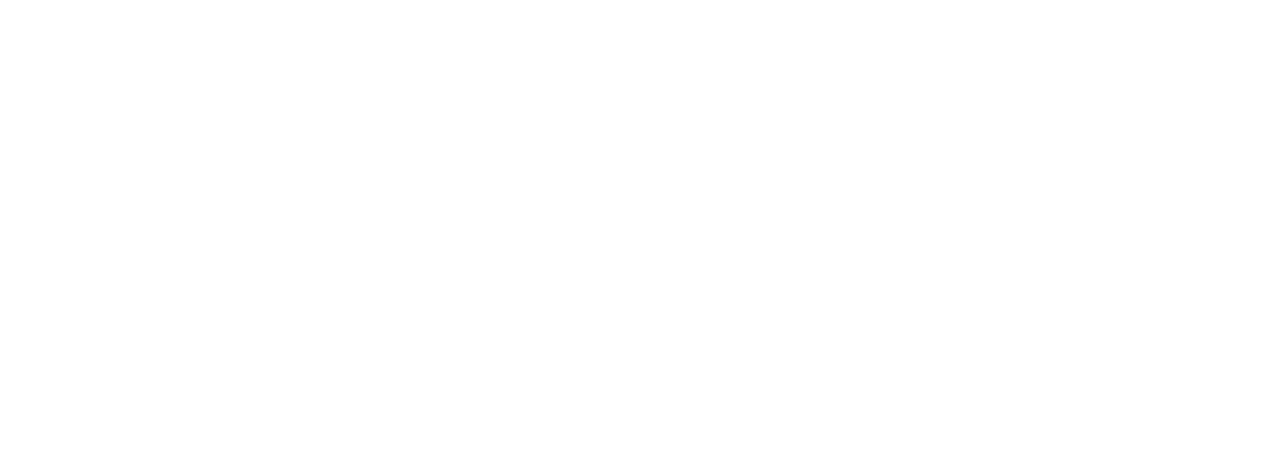
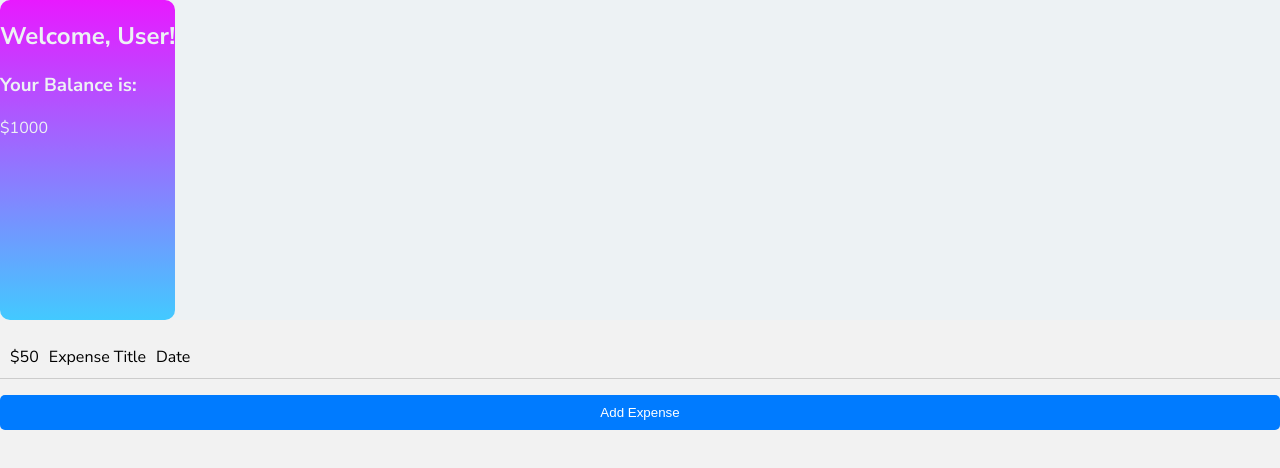
Before and after one commit to Adinakallus/FullStack3, a plain HTML site: page HTML/Dashboard.html in a window 1280 px wide. Drawn offline with Linux system fonts and the light colour scheme.

Commit message:
more css

```diff
--- /dev/null
+++ b/CSS/Dashboard.css
@@ -0,0 +1,80 @@
+/* BackGround: #EDF2F4
+   bigColor1: #40c9ff -blue
+   bigColor2: #e81cff-purple
+
+
+*/
+
+
+body, html {
+    margin: 0;
+    padding: 0;
+}
+
+.top {
+    background-color: #EDF2F4;
+    height: 40vh;
+    display: flex;
+}
+
+.left {
+    flex: 1;
+}
+
+.right {
+    flex: 1;
+}
+
+.grad {
+    color:#EDF2F4;
+    border-radius: 10px;
+
+    background: hsla(197, 100%, 63%, 1);
+
+    background: linear-gradient(90deg, hsla(197, 100%, 63%, 1) 0%, hsla(294, 100%, 55%, 1) 100%);
+
+    background: -moz-linear-gradient(90deg, hsla(197, 100%, 63%, 1) 0%, hsla(294, 100%, 55%, 1) 100%);
+
+    background: -webkit-linear-gradient(90deg, hsla(197, 100%, 63%, 1) 0%, hsla(294, 100%, 55%, 1) 100%);
+
+    filter: progid: DXImageTransform.Microsoft.gradient( startColorstr="#40C9FF", endColorstr="#E81CFF", GradientType=1 );
+
+}
+.balanceBox {
+   }
+.bottom {
+    /* Styles for the bottom section */
+}
+
+.transactions {
+    list-style: none;
+    padding: 0;
+}
+
+.transactionItem {
+    display: flex;
+    align-items: center;
+    padding: 10px;
+    border-bottom: 1px solid #ccc; /* Optional: Add border between transaction items */
+}
+
+.transactionInfo {
+    flex: 1;
+    display: flex;
+}
+
+.amount,
+.title,
+.date {
+    margin-right: 10px;
+}
+
+.arrow {
+    width: 20px;
+    height: 20px;
+    /* Styles for the arrows */
+}
+
+.addExpenseBtn {
+    /* Styles for the add expense button */
+}
--- a/CSS/Styles.css
+++ b/CSS/Styles.css
@@ -1,6 +1,10 @@
+@import url('https://fonts.googleapis.com/css2?family=Nunito+Sans:ital,opsz,wght@0,6..12,200..1000;1,6..12,200..1000&display=swap');
+
 body {
-    font-family: Arial, sans-serif;
+    font-family: "Nunito Sans", sans-serif;
     background-color: #f2f2f2;
+    /* background: linear-gradient(to bottom, rgba(179,220,237,1) 0%, rgba(41,184,229,1) 50%, rgba(188,224,238,1) 100%); */
+
 }
 .container {
     max-width: 400px;
--- a/HTML/Dashboard.html
+++ b/HTML/Dashboard.html
@@ -0,0 +1,48 @@
+<!DOCTYPE html>
+<html lang="en">
+
+<head>
+    <meta charset="UTF-8">
+    <meta http-equiv="X-UA-Compatible" content="IE=edge">
+    <meta name="viewport" content="width=device-width, initial-scale=1.0">
+    <title>BudgetBuddy </title>
+    <link rel="stylesheet" href="../CSS/Dashboard.css">
+    <link rel="stylesheet" href="../CSS/Styles.css">
+    <link rel="stylesheet" href="https://cdnjs.cloudflare.com/ajax/libs/font-awesome/5.15.3/css/all.min.css" integrity="sha512-iBBXm8fW90+nuLcSKlbmrPcLa0OT92xO1BIsZ+ywDWZCvqsWgccV3gFoRBv0z+8dLJgyAHIhR35VZc2oM/gI1w==" crossorigin="anonymous" referrerpolicy="no-referrer"/>
+
+</head>
+<body>
+    <div class="dashboardContainer">
+        <div class="top">
+            <div class="grad">
+                <div class="left">
+                    <h2>Welcome, <span id="userName">User</span>!</h2>
+                </div>
+                <div class="right">
+                    <div class="balanceBox">
+                        <h3>Your Balance is:</h3>
+                        <div class="balanceAmount">$1000</div>
+                    </div>
+                </div>
+            </div>
+           </div>
+        <div class="bottom">
+            <ul class="transactions">
+                <li>
+                    <div class="transactionItem">
+                        <div class="transactionInfo">
+                            <div class="amount">$50</div>
+                            <div class="title">Expense Title</div>
+                            <div class="date">Date</div>
+                        </div>
+                        <div class="arrow down"></div>
+                    </div>
+                </li>
+                <!-- More transaction items -->
+            </ul>
+            <button class="addExpenseBtn">Add Expense</button>
+        </div>
+    </div>
+
+
+</body>
```
Also changed, not shown: HTML/Register.html (+1 -0 lines), JS/Register.js (+25 -0 lines).
